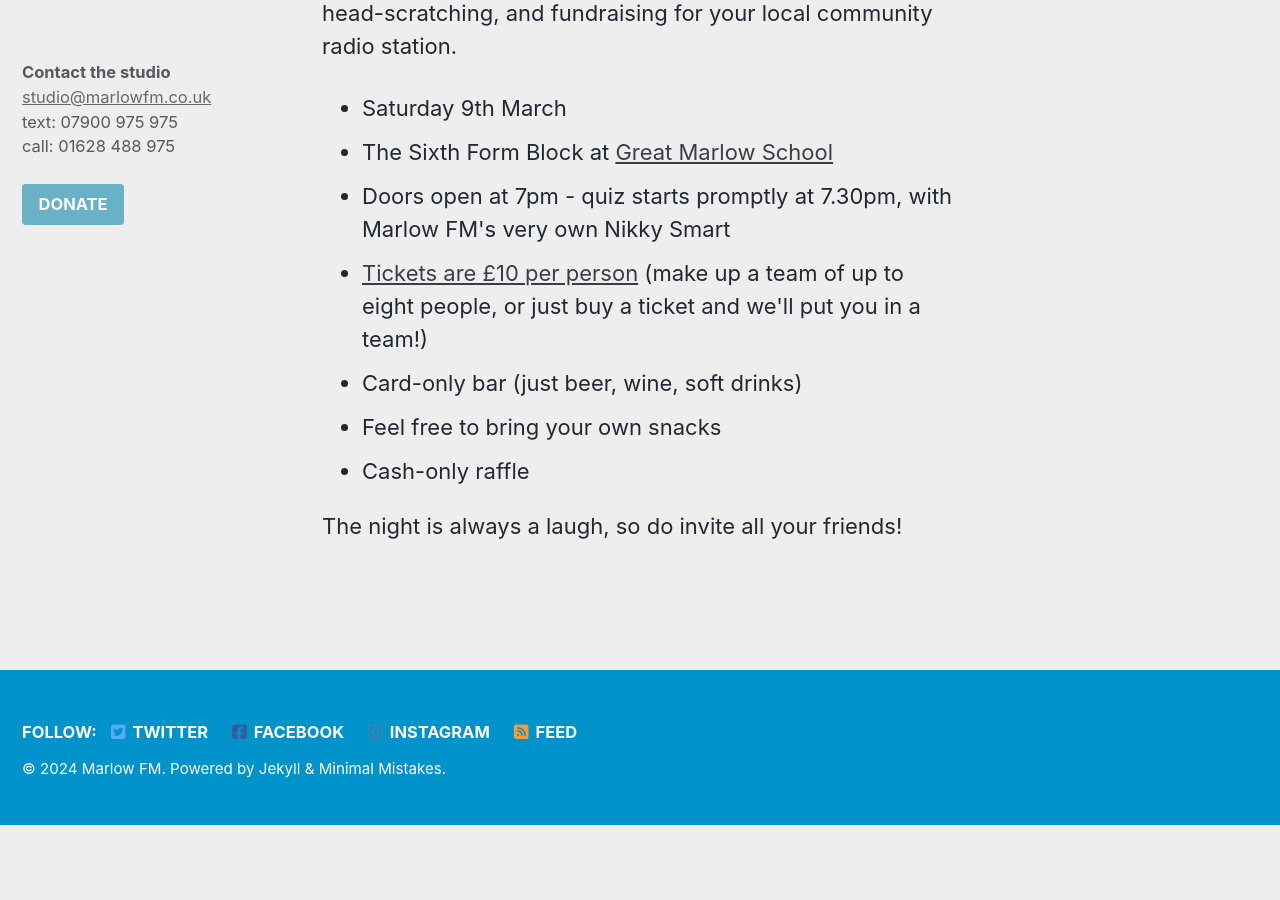
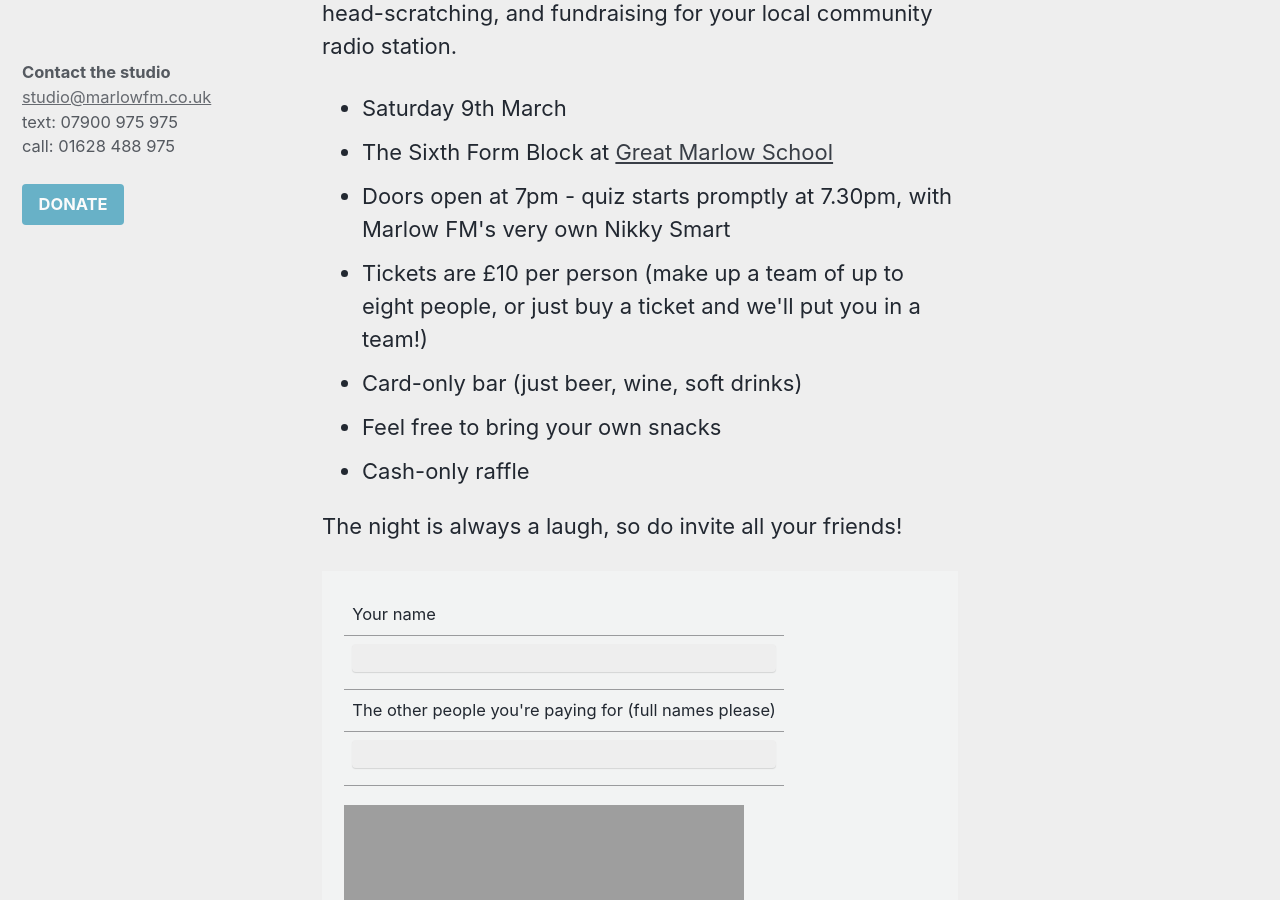
Before and after one commit to marlowfm/marlowfm.github.io, a Jekyll site: the page built from _pages/quiz-mar-2024.html, in a window 1280 px wide and 900 px high, scrolled down 208 px. Built offline with Jekyll 4.4.1, drawn with Linux system fonts in a browser that asks for light colours; cached includes are drawn as plain includes; nearby versions of some CDN libraries; before the commit the page ends 1033 px from its top, so only the background shows below that; grey boxes are pictures that could not be loaded.

```diff
--- a/_pages/quiz-mar-2024.html
+++ b/_pages/quiz-mar-2024.html
@@ -40,10 +37,48 @@ sidebar:
 
 <p>The night is always a laugh, so do invite all your friends!</p>
 
-<script async src="https://js.stripe.com/v3/buy-button.js"></script>
-
-<stripe-buy-button
-	buy-button-id="buy_btn_1OcWD9BwywyfcjvoBnM1ik8n"
-	publishable-key="pk_live_ZlBIoXqf0V3ZPu3qoijGRBYm"
+<form
+	action="https://www.paypal.com/cgi-bin/webscr"
+	method="post"
+	target="_blank"
 >
-</stripe-buy-button>
+	<input type="hidden" name="cmd" value="_s-xclick" />
+	<input type="hidden" name="hosted_button_id" value="3X3LYEK9CY8RU" />
+	<table>
+		<tr>
+			<td>
+				<input type="hidden" name="on0" value="Your name" />
+				Your name
+			</td>
+		</tr>
+		<tr>
+			<td>
+				<input type="text" name="os0" maxlength="32" required />
+			</td>
+		</tr>
+		<tr>
+			<td>
+				<input
+					type="hidden"
+					name="on1"
+					value="The other people you&#39;re paying for (full names please)"
+				/>
+				The other people you&#39;re paying for (full names please)
+			</td>
+		</tr>
+		<tr>
+			<td>
+				<input type="text" name="os1" maxlength="256" required />
+			</td>
+		</tr>
+	</table>
+	<input type="hidden" name="currency_code" value="GBP" />
+	<input
+		type="image"
+		src="https://www.paypalobjects.com/en_GB/i/btn/btn_buynowCC_LG.gif"
+		border="0"
+		name="submit"
+		title="PayPal - The safer, easier way to pay online!"
+		alt="Buy Now"
+	/>
+</form>
```
Also changed, not shown: other parts of _pages/quiz-mar-2024.html (+2 -5 lines).
